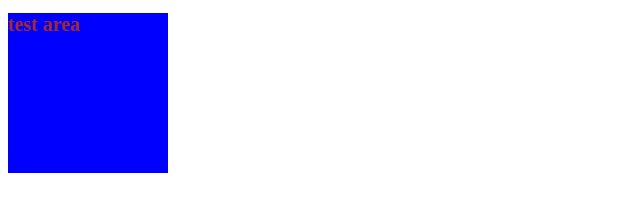
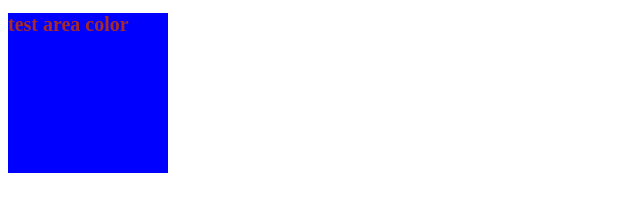
Before and after one commit to misikira/Test-Area, a website: page index.html in a window 1280 px wide. Shown: the full height of the page, 0-640 px from the left. Drawn offline with Linux system fonts and the light colour scheme.

Commit message:
Fix style isssues

```diff
--- a/index.html
+++ b/index.html
@@ -8,6 +8,6 @@
     <link rel="stylesheet" href="./style.css">
 </head>
 <body>
-    <h1 class="head">test area</h1>
+    <h1 class="head">test area color</h1>
 </body>
 </html>
--- a/style.css
+++ b/style.css
@@ -1,5 +1,5 @@
 html {
-    font-size: 10px;
+  font-size: 10px;
 }
 
 .head {
@@ -7,5 +7,5 @@
   height: 16rem;
   color: brown;
   font-size: 2rem;
-background-color: blue;
+  background-color: blue;
 }
```
Also changed, not shown: package.json (added, +9 -0 lines), 4 other files.
